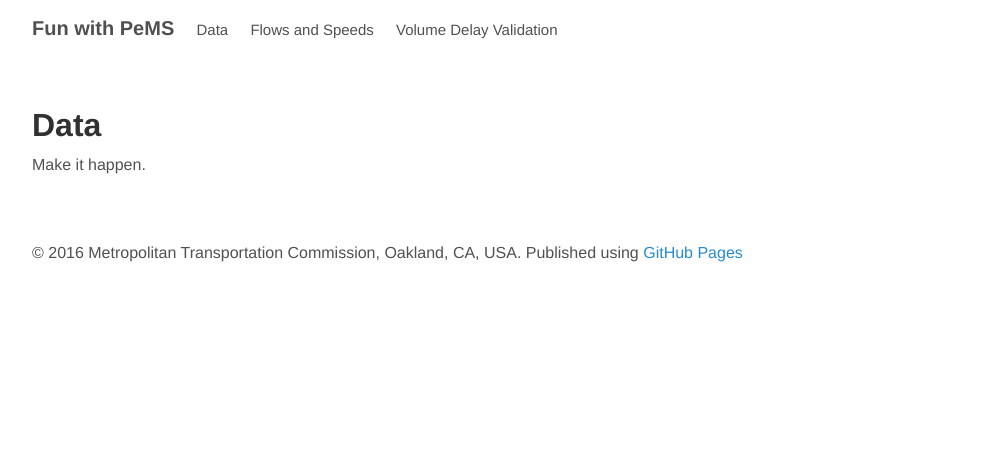
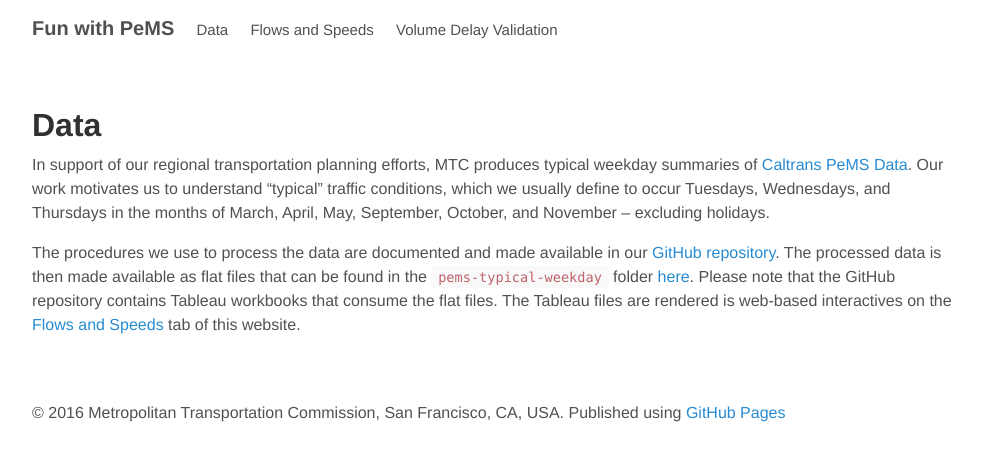
Before and after one commit to BayAreaMetro/pems-typical-weekday, a Jekyll site: the page built from data.md, in a window 1280 px wide. Shown: the top 461 px of the page, without its empty margins (144-1126 px from the left). Built offline with Jekyll 4.4.1, drawn with Linux system fonts in a browser that asks for light colours; nearby versions of some CDN libraries; library files that are not in the unit come from our copies.

Commit message:
fleshed out data and flows and speeds pages

```diff
--- a/_layouts/default.html
+++ b/_layouts/default.html
@@ -22,7 +22,7 @@
 
       <div class="footer">
         <p>
-          &copy; {{ site.time | date: '%Y' }} Metropolitan Transportation Commission, Oakland, CA, USA.  Published using <a href="http://pages.github.com">GitHub Pages</a>
+          &copy; {{ site.time | date: '%Y' }} Metropolitan Transportation Commission, San Francisco, CA, USA.  Published using <a href="http://pages.github.com">GitHub Pages</a>
         </p>
       </div>
     </div>
--- a/data.md
+++ b/data.md
@@ -4,4 +4,6 @@ title: Data
 ---
 
 # Data
-Make it happen.
+In support of our regional transportation planning efforts, MTC produces typical weekday summaries of [Caltrans PeMS Data](http://pems.dot.ca.gov/).  Our work motivates us to understand "typical" traffic conditions, which we usually define to occur Tuesdays, Wednesdays, and Thursdays in the months of March, April, May, September, October, and November -- excluding holidays.
+
+The procedures we use to process the data are documented and made available in our [GitHub repository](https://github.com/MetropolitanTransportationCommission/pems-typical-weekday).  The processed data is then made available as flat files that can be found in the `pems-typical-weekday` folder [here](https://mtcdrive.box.com/share-data).  Please note that the GitHub repository contains Tableau workbooks that consume the flat files.  The Tableau files are rendered is web-based interactives on the [Flows and Speeds](/pems-typical-weekday/flows_speeds/) tab of this website.
--- a/index.html
+++ b/index.html
@@ -4,3 +4,8 @@ title: Home
 ---
 
 Under construction.
+
+<br>
+<br>
+<br>
+#
```
Also changed, not shown: flows_speeds.md (+14 -2 lines), vdf_validation.md (+2 -2 lines).
